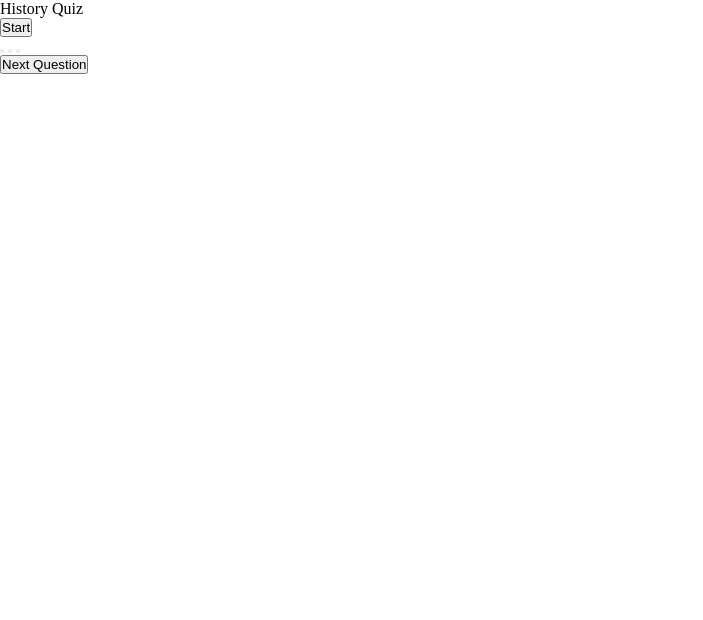
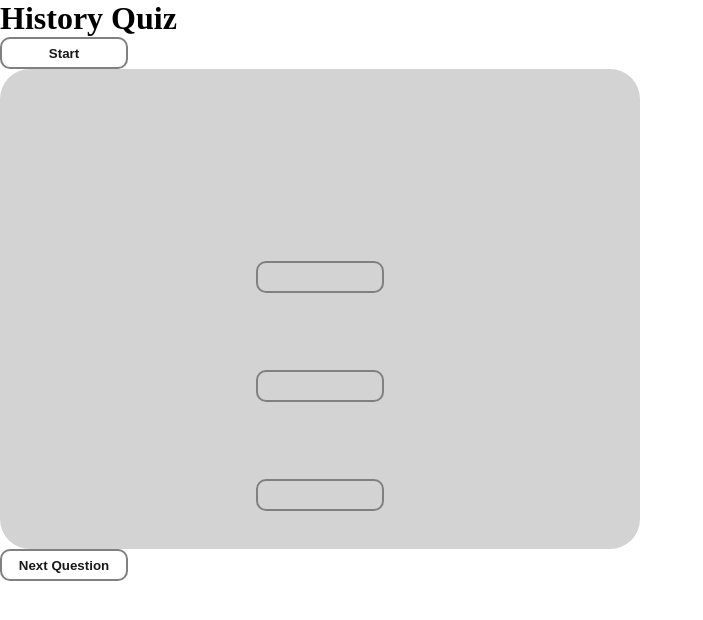
Before and after one commit to mason66xue/multiple-choice, a plain HTML site: page index.html in a window 1280 px wide. Shown: the whole page, without its empty margins (0-703 px from the left). Drawn offline with Linux system fonts and the light colour scheme.

Commit message:
update css

```diff
--- a/script.js
+++ b/script.js
@@ -71,6 +71,8 @@ function startGame(){
     quizBox ()
 
 }
+
+
 
 // quizBox function to start the quiz
 function quizBox(){
--- a/style.css
+++ b/style.css
@@ -5,5 +5,57 @@
 }
 
 .quiz-container{
-    display: flexbox;
+    width: 40rem;
+    height: 30rem;
+    background-color: lightgrey;
+    display: flex;
+    flex-direction: column;
+    align-items: center;
+    justify-content: space-around;
+    border-radius: 30px;
 }
+
+.next{
+
+    width: 8rem;
+    height: 2rem;
+    border-radius: 10px;
+    background: none;
+    color: rgb(25, 25, 25);
+    font-weight: 600;
+    border: 2px solid gray;
+    cursor: pointer;
+    outline: none;
+}
+
+
+.start-button{
+    width: 8rem;
+    height: 2rem;
+    border-radius: 10px;
+    background: none;
+    color: rgb(25, 25, 25);
+    font-weight: 600;
+    border: 2px solid gray;
+    cursor: pointer;
+    outline: none;
+
+
+}
+
+#a,#b,#c{
+    width: 8rem;
+    height: 2rem;
+    border-radius: 10px;
+    background: none;
+    color: rgb(25, 25, 25);
+    font-weight: 600;
+    border: 2px solid gray;
+    cursor: pointer;
+    outline: none;
+}
+
+.large-font{
+    font-size:xx-large;
+    font-weight: 800;
+}
```
Also changed, not shown: index.html (+5 -6 lines).
